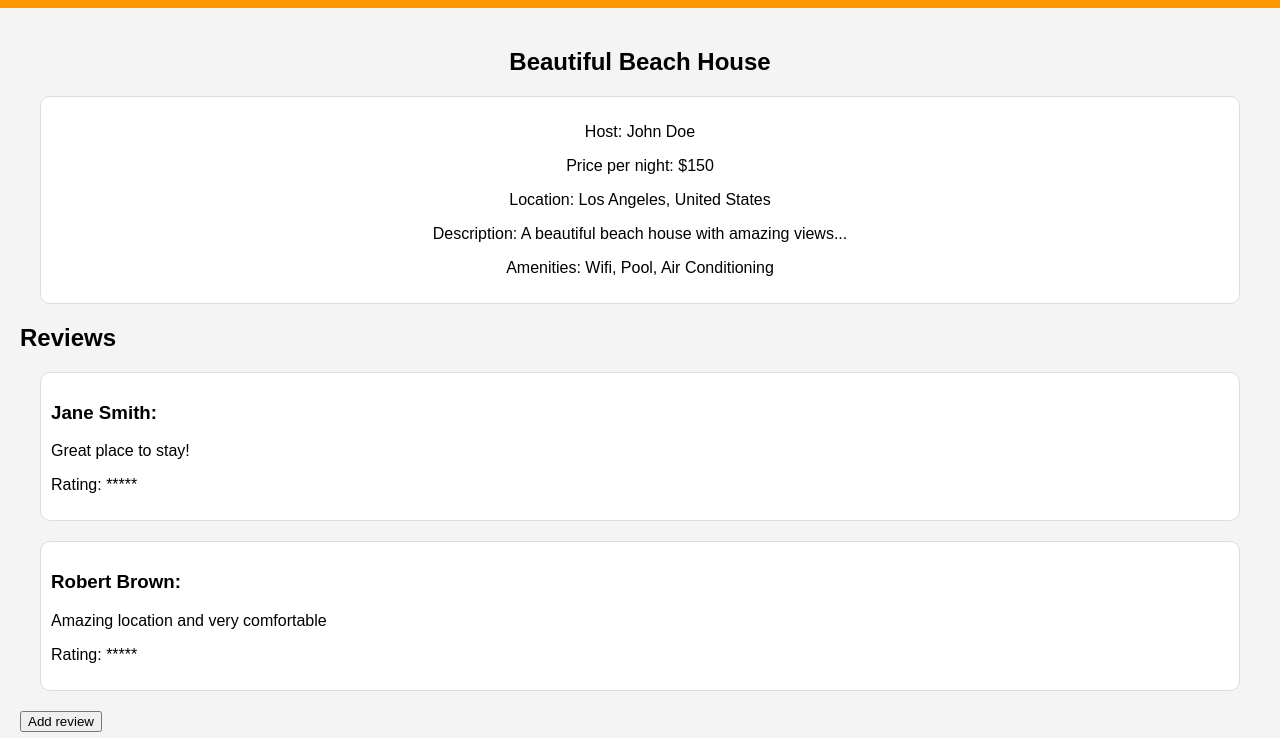
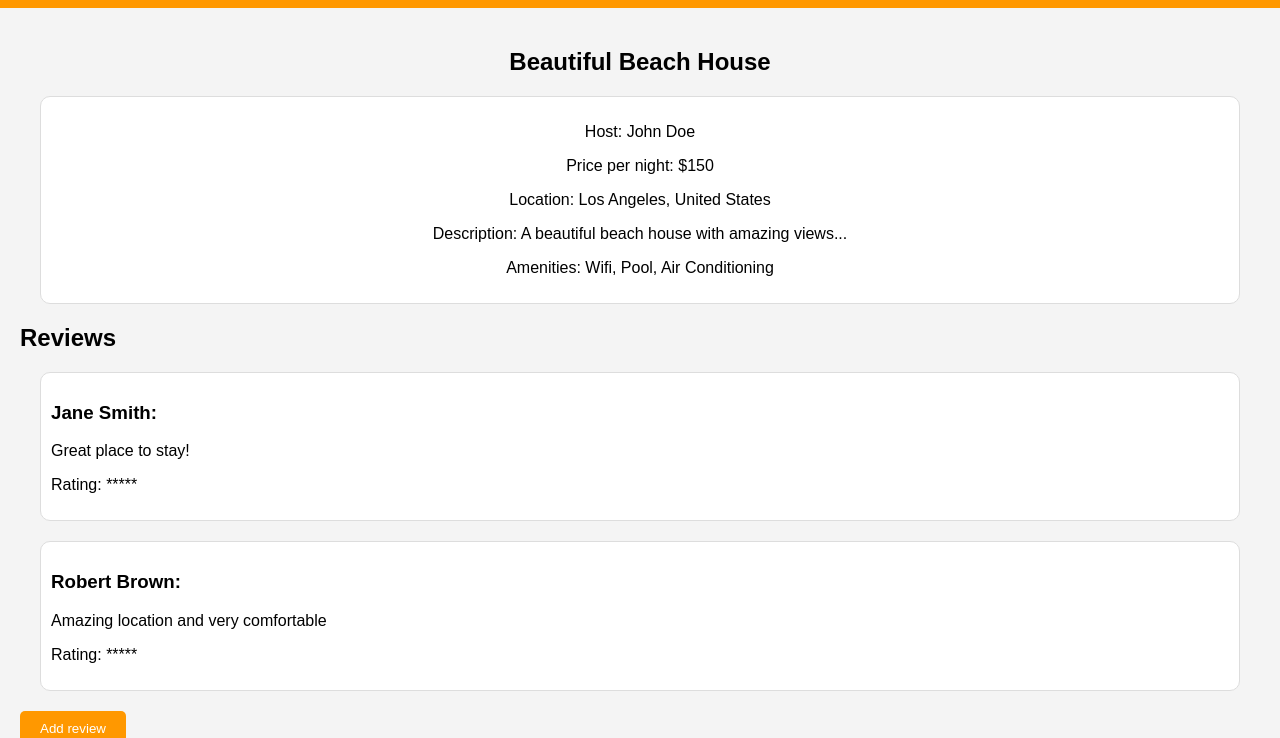
Before and after one commit to Delphine-H/holbertonschool-hbnb-client, a plain HTML site: page 03-frontend/base_files/place.html in a window 1280 px wide. Shown: the part 62-800 px from the top of the page. Drawn offline with Linux system fonts and the light colour scheme.

Commit message:
Add style for Add review button

```diff
--- a/03-frontend/base_files/styles.css
+++ b/03-frontend/base_files/styles.css
@@ -72,7 +72,7 @@ main {
     border-radius: 10px;
 }
 
-.details-button, .add-review {
+.details-button, .add-review, #review-button {
     background-color: #ff9800;
     color: #fff;
     border: none;
```
